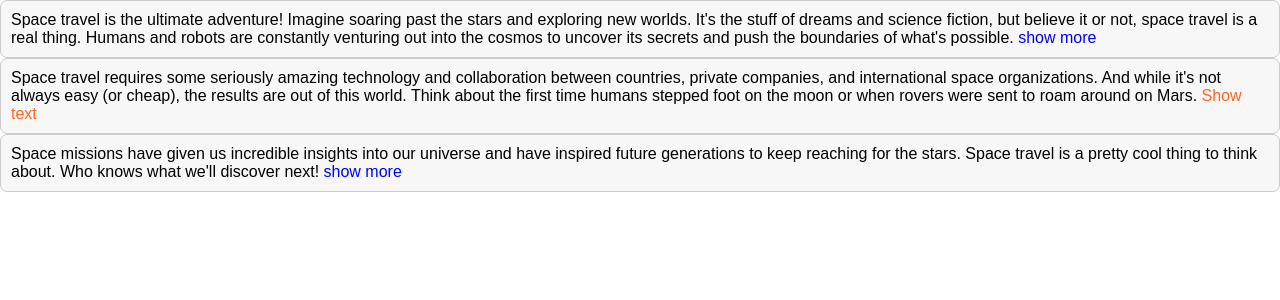
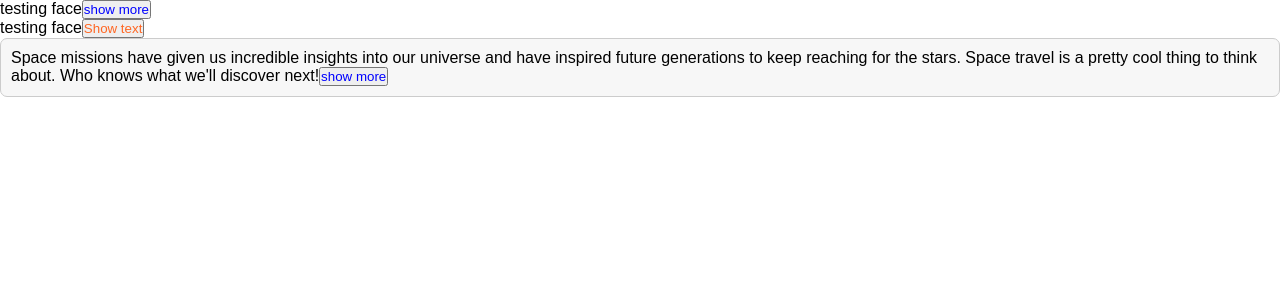
Before and after one commit to Ndesimoni/Text-Expander-with-public-APi, a React (Create React App) app: page / in a window 1280 px wide. Shown: the top 300 px of the page. Built offline with nearby package versions, Linux system fonts and the light colour scheme.

Commit message:
added the toggle functions to show and collaps text

```diff
--- a/src/App.js
+++ b/src/App.js
@@ -1,3 +1,4 @@
+import { useState } from "react";
 import "./index.css";
 
 export default function App() {
@@ -38,15 +39,24 @@ function TextExpander({
   children,
   buttonColor = "blue",
   expandButtonText = "show more",
-  expanded,
+  expanded = false,
   className,
   collapseButtonText = "show less",
 }) {
+  const [textStatus, setTextStatus] = useState(expanded);
+  const isOpen = textStatus ? children : "testing face";
+
+  function textstate(e) {
+    setTextStatus((e) => !e);
+  }
+
   return (
     <>
-      <div className="box">
-        {children}{" "}
-        <span style={{ color: buttonColor }}>{expandButtonText}</span>
+      <div className={className}>
+        <span>{isOpen}</span>
+        <button onClick={textstate} style={{ color: buttonColor }}>
+          {expandButtonText}
+        </button>
       </div>
     </>
   );
```
